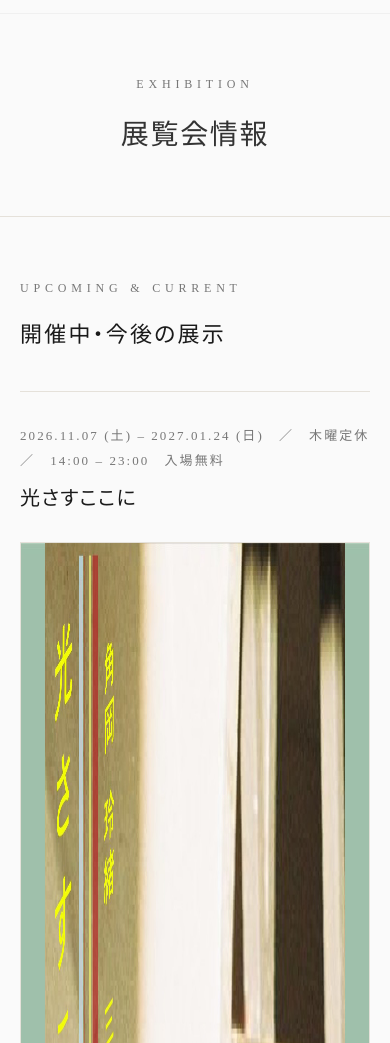
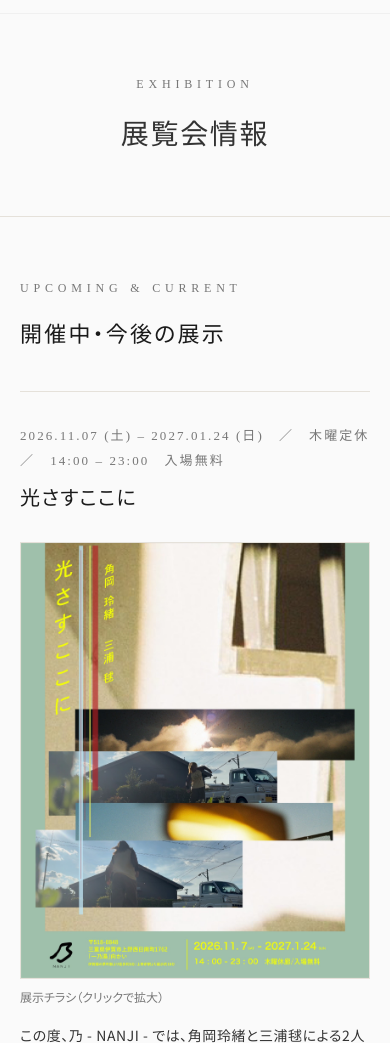
Before and after one commit to sugiyama-yoshihiko/nanji2025, a plain HTML site: page exhibition.html in a window 390 px wide. Shown: the part 57-1100 px from the top of the page. Drawn offline with Linux system fonts and the light colour scheme.

Commit message:
Preserve flyer proportions at responsive widths

```diff
--- a/exhibition.html
+++ b/exhibition.html
@@ -131,7 +131,7 @@
     display:grid;grid-template-columns:1fr 1fr;gap:18px;
   }
   .ex-flyer-grid figure{margin:0;}
-  .ex-flyer-grid img{width:100%;border:1px solid var(--line);display:block;}
+  .ex-flyer-grid img{width:100%;height:auto;border:1px solid var(--line);display:block;}
   @media (max-width:768px){
     .ex-flyer-grid{grid-template-columns:1fr;gap:12px;}
   }
```
